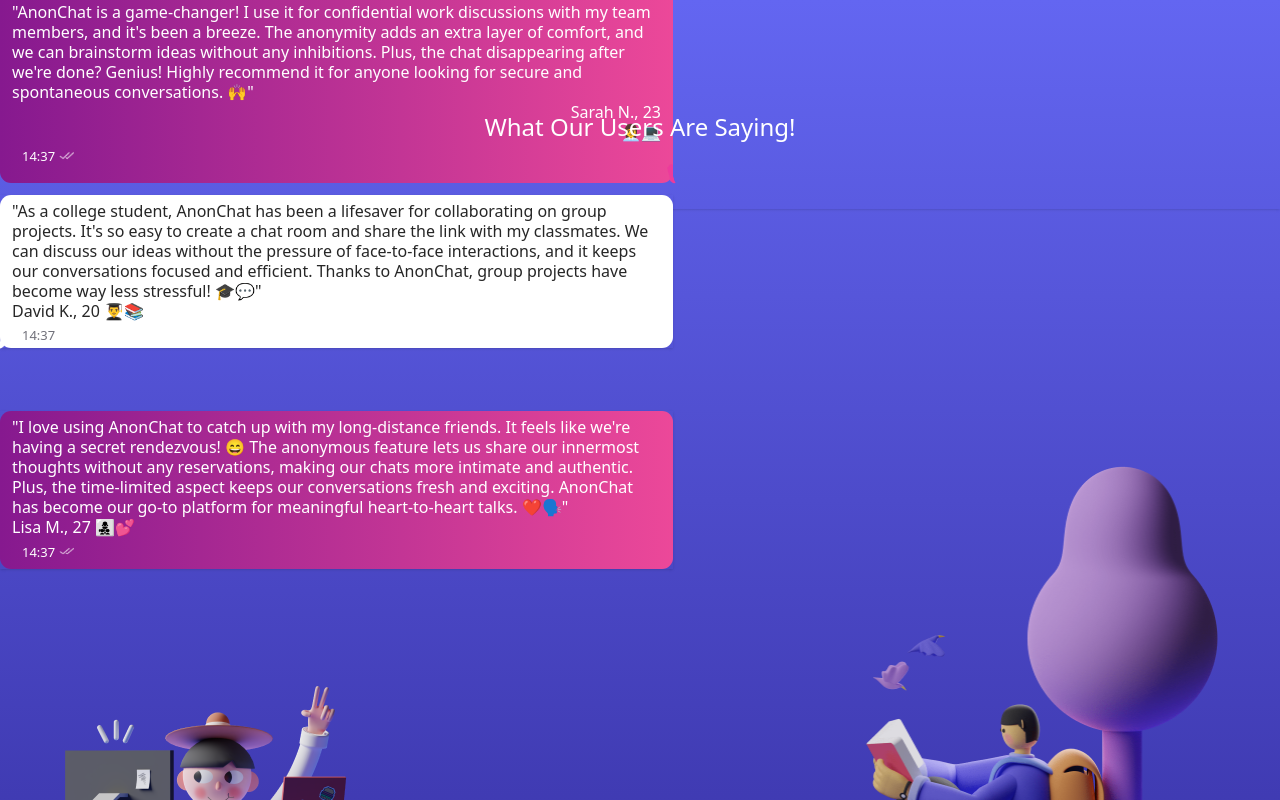
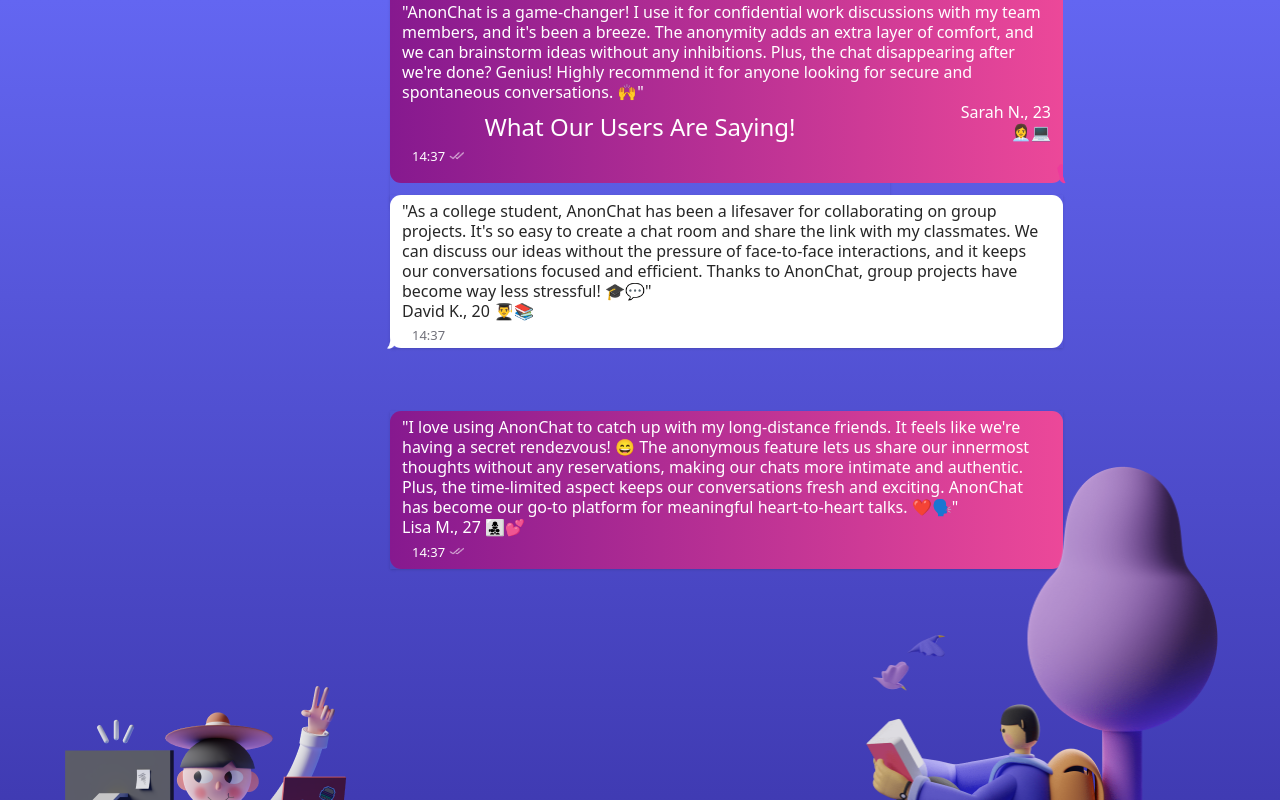
Before and after one commit to world-wide-techies/annon_chat, a Next.js app: page / in a window 1280 px wide. Shown: the top 800 px of the page. Built offline with nearby package versions, Linux system fonts and the light colour scheme; a web font is replaced by a local one.

Commit message:
Up5AM11:40 AMe5

```diff
--- a/app/components/testimonials_comp.js
+++ b/app/components/testimonials_comp.js
@@ -10,7 +10,7 @@ const Testimonials = () => {
   return (
     <div>
       <div className="w-full h-[1000px] relative bg-gradient-to-b from-indigo-500 to-indigo-800">
-        <div className=" mx-auto">
+        <div className="w-[500px] mx-auto my-auto">
           <div className=" self-stretch h-[195px] flex-col justify-center items-end gap-2 flex">
             <div className=" self-stretch shadow ">
               <div className="w-[673px] relative self-stretch px-3 py-4 bg-gradient-to-r from-fuchsia-800 to-pink-500 rounded-[11px] ">
```
